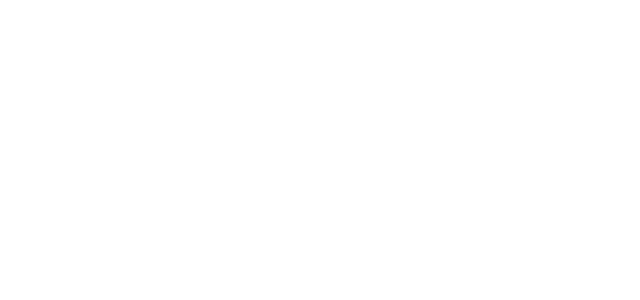
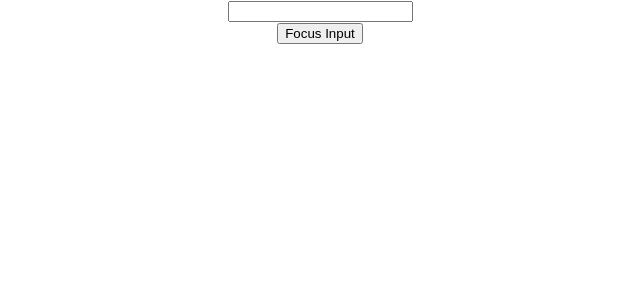
Before and after one commit to Mohamed-Ramadan1/react-codevolution, a React (Create React App) app: page / in a window 1280 px wide. Shown: the top 300 px of the page, without its empty margins (320-960 px from the left). Built offline with nearby package versions, Linux system fonts and the light colour scheme.

Commit message:
end of the day

```diff
--- a/src/App.js
+++ b/src/App.js
@@ -1,12 +1,14 @@
 import logo from './logo.svg';
 import './App.css';
 import RefsDemo from './Componets/B-(26-43)/RefsDemo';
+import FocusComp from './Componets/B-(26-43)/FocusComp';
 
 
 
 const App=()=> {
   return (
     <div className="App">
+      <FocusComp/>
 
     </div>
   );
--- /dev/null
+++ b/src/Componets/B-(26-43)/FocusComp.js
@@ -0,0 +1,23 @@
+import React, { Component } from 'react'
+import Input from './Input'
+
+class FocusComp extends Component {
+    constructor () {
+        super()
+        this.inpRef = React.createRef();
+    }
+
+    clickHandler = () => {
+        this.inpRef.current.focusInput();
+    }
+    render() {
+        return (
+        <div>
+                <Input ref={this.inpRef} />
+                <button onClick={this.clickHandler}>Focus Input</button>
+        </div>
+        )
+    }
+}
+
+export default FocusComp
--- /dev/null
+++ b/src/Componets/B-(26-43)/Input.js
@@ -0,0 +1,21 @@
+import React, { Component } from 'react'
+
+class Input extends Component {
+    constructor () {
+        super();
+        this.state = {}
+        this.inputRef = React.createRef();
+    }
+    focusInput() {
+        this.inputRef.current.focus()
+    }
+render() {
+    return (
+    <div>
+            <input type='text' ref={ this.inputRef} />
+    </div>
+    )
+}
+}
+
+export default Input
```
